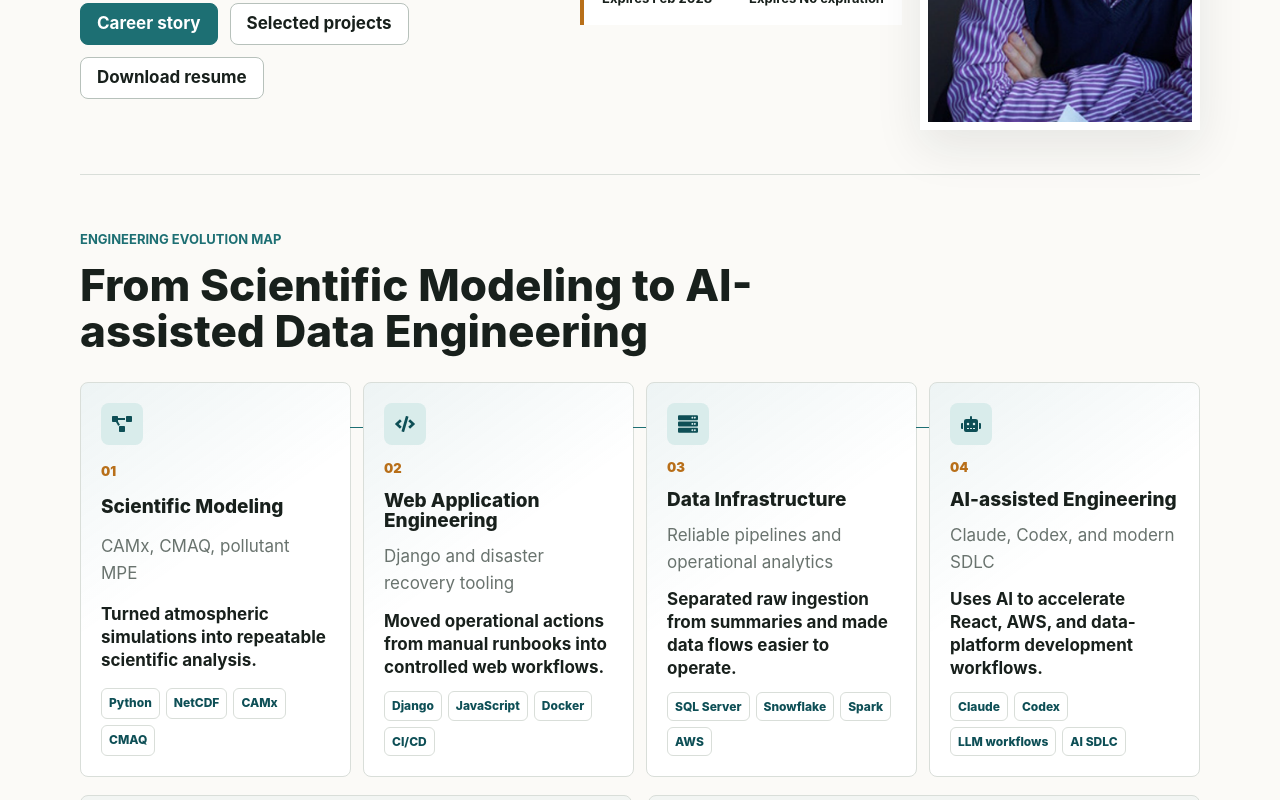
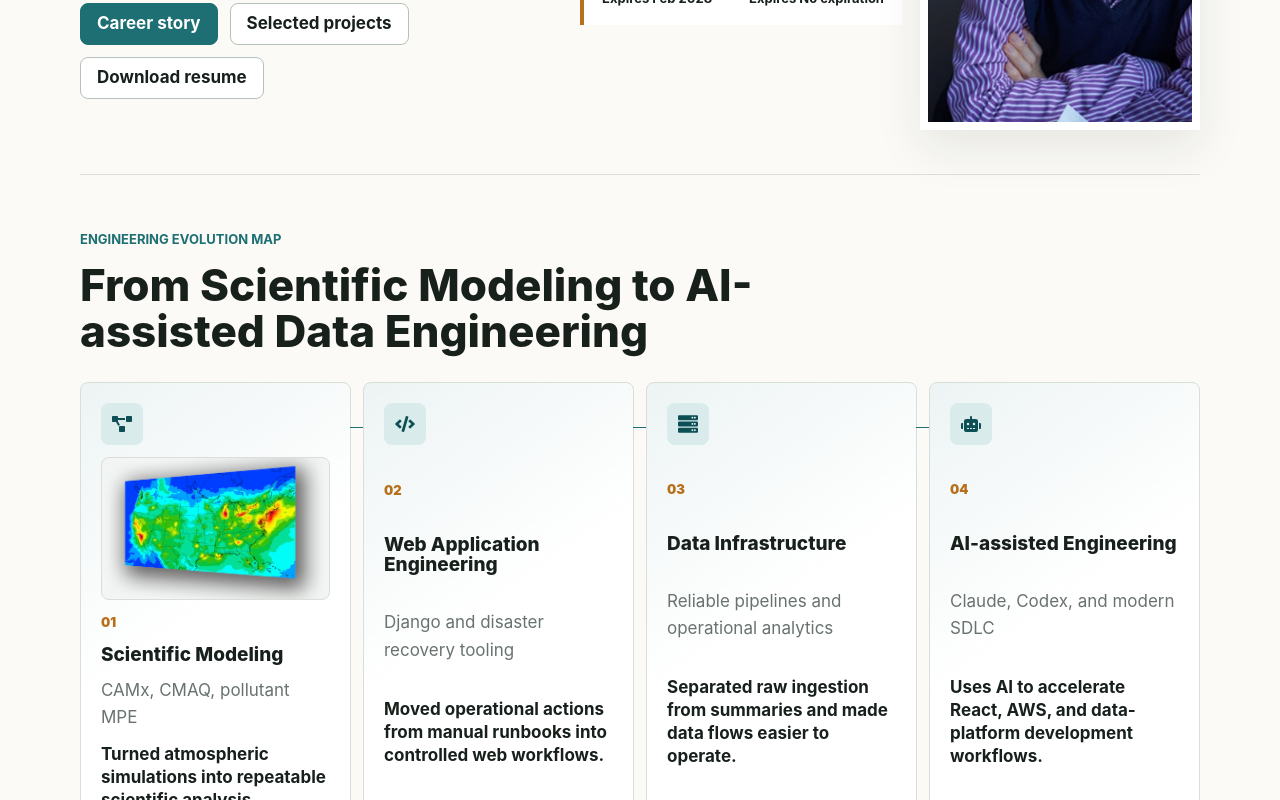
Before and after one commit to jaegunjung/jaegunjung.github.io, a React (Vite) app: page / in a window 1280 px wide. Shown: the part 434-1234 px from the top of the page. Built offline with nearby package versions, Linux system fonts and the light colour scheme.

Commit message:
Add CAMx contour visual

```diff
--- a/src/App.css
+++ b/src/App.css
@@ -192,6 +192,15 @@
 .evolution-icon svg {
   width: 20px;
   height: 20px;
+}
+
+.evolution-image {
+  width: 100%;
+  aspect-ratio: 16 / 10;
+  border: 1px solid var(--border);
+  border-radius: 8px;
+  object-fit: cover;
+  background: var(--surface-muted);
 }
 
 .step-count {
--- a/src/App.jsx
+++ b/src/App.jsx
@@ -66,6 +66,8 @@ const evolutionSteps = [
     impact: 'Turned atmospheric simulations into repeatable scientific analysis.',
     tech: ['Python', 'NetCDF', 'CAMx', 'CMAQ'],
     Icon: FaProjectDiagram,
+    image: '/camx-o3-contour.png',
+    imageAlt: 'CAMx ozone contour visualization',
   },
   {
     title: 'Web Application Engineering',
@@ -448,11 +450,14 @@ function App() {
         <p className="eyebrow">Engineering Evolution Map</p>
         <h2>From Scientific Modeling to AI-assisted Data Engineering</h2>
         <div className="evolution-map">
-          {evolutionSteps.map(({ title, subtitle, impact, tech, Icon }, index) => (
+          {evolutionSteps.map(({ title, subtitle, impact, tech, Icon, image, imageAlt }, index) => (
             <article className="evolution-card" key={title}>
               <div className="evolution-icon">
                 <Icon aria-hidden="true" />
               </div>
+              {image && (
+                <img className="evolution-image" src={image} alt={imageAlt} />
+              )}
               <span className="step-count">{String(index + 1).padStart(2, '0')}</span>
               <h3>{title}</h3>
               <p>{subtitle}</p>
```
Also changed, not shown: public/camx-o3-contour.png (added).
